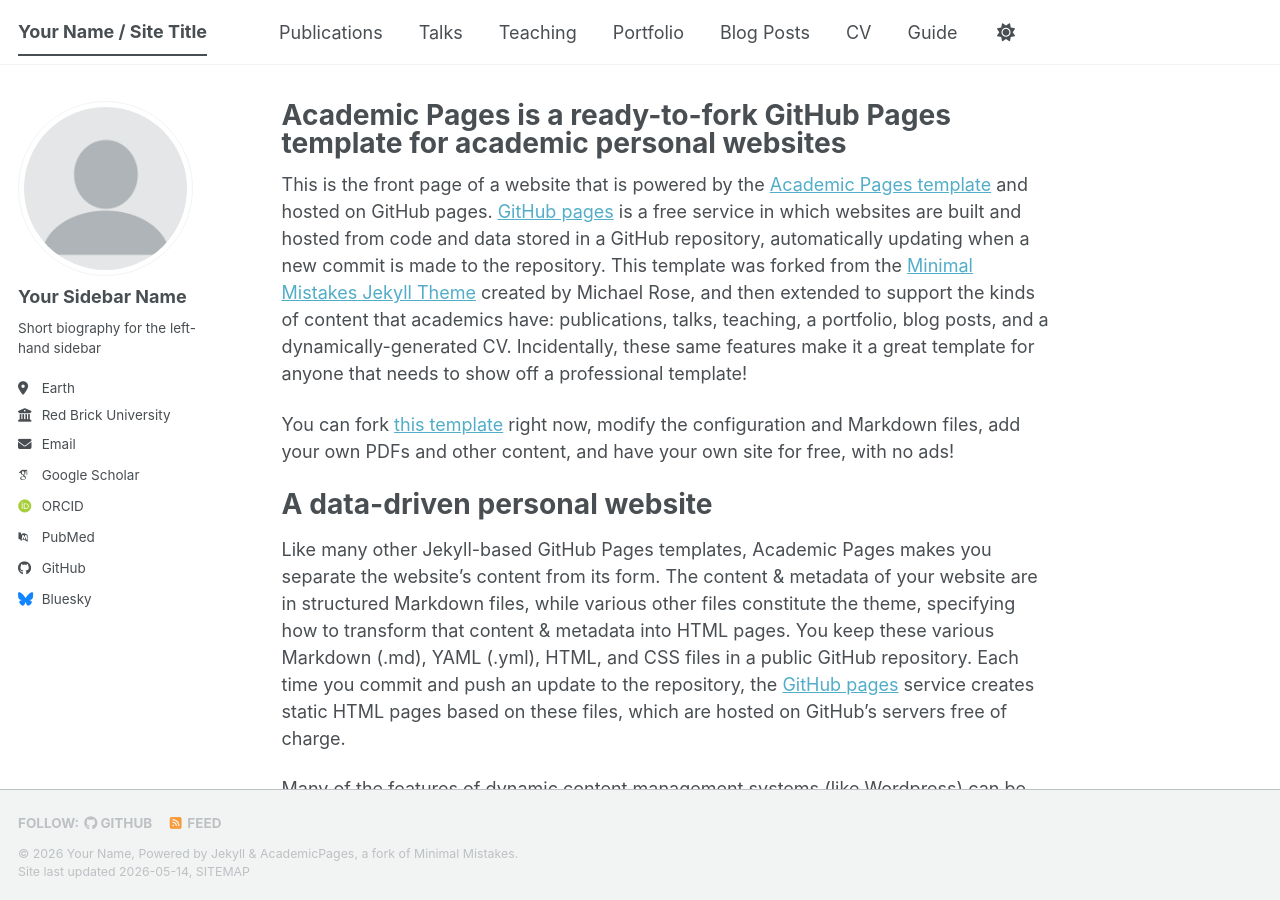
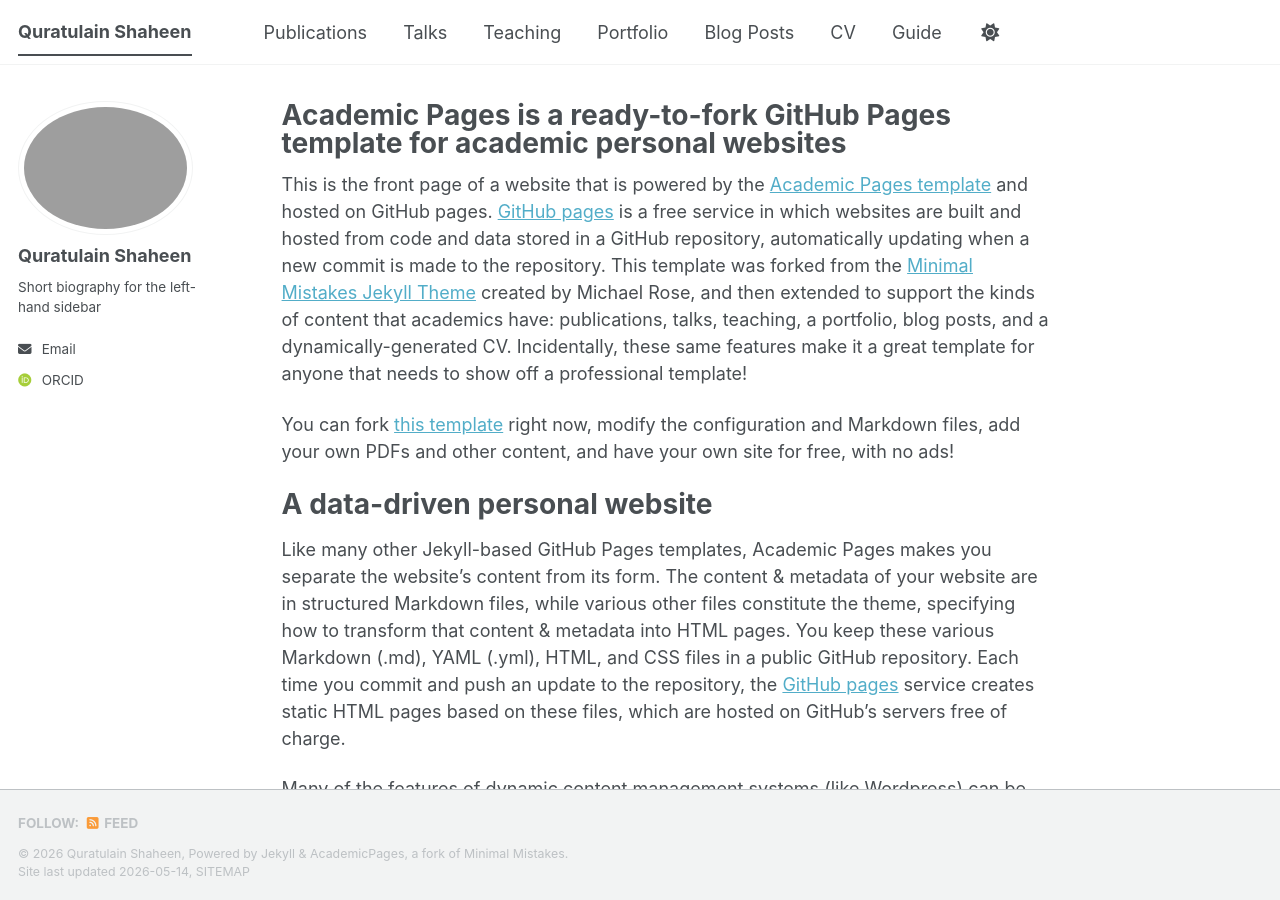
Before and after one commit to QuratulainS/QuratulainS.github.io, a Jekyll site: the page built from _pages/about.md, in a window 1280 px wide and 900 px high. Built offline with Jekyll 4.4.1, drawn with Linux system fonts in a browser that asks for light colours; some web fonts are replaced; a script bundle is joined from its source files by our own code; library files that are not in the unit come from our copies.

Commit message:
Update _config.yml
updated text

```diff
--- a/_config.yml
+++ b/_config.yml
@@ -9,83 +9,83 @@
 # Basic Site Settings
 locale                   : "en-US"
 site_theme               : "default" # The available themes options are "default", "air", "sunrise", "mint", "dirt" and "contrast"
-title                    : "Your Name / Site Title"
+title                    : "Quratulain Shaheen"
 title_separator          : "-"
-name                     : &name "Your Name"
-description              : &description "Your Name's academic portfolio"   # Update this with a general description of your site, this is the default if not overridden by a page
-url                      : https://academicpages.github.io # The base hostname & protocol for your site e.g. "https://[your GitHub username].github.io",
+name                     : &name "Quratulain Shaheen"
+description              : &description "Quratulain's Academic Portfolio"   # Update this with a general description of your site, this is the default if not overridden by a page
+url                      : https://QuratulainS.github.io # The base hostname & protocol for your site e.g. "https://[your GitHub username].github.io",
                                                            # or if you already have some other page hosted on Github then use "https://[your GitHub username].github.io/[Your Repo Name]"
 baseurl                  : "" # the subpath of your site, e.g. "/blog"
-repository               : "academicpages/academicpages.github.io"
+repository               : "QuratulainS/QuratulainS.github.io"
 
 # Site Author - The following control what appear as part of the author content on the side bar.
 #               If a field is blank the icon and link will not appear, otherwise it will be shown.
 #               Additional customization can be done by editing /_includes/author-profile.html
 author:
   # Biographic information
-  avatar           : "profile.png"
-  name             : "Your Sidebar Name"
+  #avatar           : "profile.png"
+  name             : "Quratulain Shaheen"
   pronouns         : # example: "she/her"
   bio              : "Short biography for the left-hand sidebar"
-  location         : "Earth"
-  employer         : "Red Brick University"
+  #location         : "Earth"
+  #employer         : "Red Brick University"
   uri              : # URL
-  email            : "none@example.org"
+  email            : "quas at st-andrews dot ac dot uk"
 
   # Academic websites
-  academia         : # URL
-  arxiv            : # URL - Update with the correct link to your profile
-  googlescholar    : "https://scholar.google.com/citations?user=PS_CX0AAAAAJ"
-  inspire-hep      : # URL
-  impactstory      : # URL
-  orcid            : "https://orcid.org/yourorcidurl"
-  semantic         : # URL
-  ssrn             : # URL
-  pubmed           : "https://www.ncbi.nlm.nih.gov/pubmed/?term=john+snow"
-  researchgate     : # URL
-  scopus           : # URL
-  zotero           : # URL
+  #academia         : # URL
+  #arxiv            : # URL - Update with the correct link to your profile
+  #googlescholar    : "https://scholar.google.com/citations?user=PS_CX0AAAAAJ"
+  #inspire-hep      : # URL
+  #impactstory      : # URL
+  orcid            : "https://orcid.org/0000-0003-2258-4476"
+  #semantic         : # URL
+  #ssrn             : # URL
+  #pubmed           : "https://www.ncbi.nlm.nih.gov/pubmed/?term=john+snow"
+  #researchgate     : # URL
+  #scopus           : # URL
+  #zotero           : # URL
 
 
   # Repositories and software development
-  bitbucket        : # Username - Update with your username on the site
-  codepen          : # Username
-  dribbble         : # Username
-  github           : "academicpages"
-  kaggle           : # Username
-  stackoverflow    : # User number or user number and name (i.e., use "1" or "1/jeff-atwood")
+  #bitbucket        : # Username - Update with your username on the site
+  #codepen          : # Username
+  #dribbble         : # Username
+  #github           : "academicpages"
+  #kaggle           : # Username
+  #stackoverflow    : # User number or user number and name (i.e., use "1" or "1/jeff-atwood")
 
   # Social media
-  artstation       : # Username
-  bluesky          : "bsky.app" # Replace this with you Bluesky username
-  facebook         : # Username
-  flickr           : # Username
-  foursquare       : # Username
-  goodreads        : # Username
-  google_plus      : # Username
-  keybase          : # Username
-  instagram        : # Username
-  lastfm           : # Username
-  linkedin         : # Username
-  mastodon         : # URL
-  medium           : # URL
-  pinterest        : # Username
-  soundcloud       : # Username
-  steam            : # Username
-  telegram         : # URL
-  tumblr           : # Username
-  twitter          : # Username for X / Twitter
-  vine             : # Username
-  weibo            : # Username
-  wikipedia        : # Username
-  xing             : # Username
-  youtube          : # Username
-  zhihu            : # Username
+  #artstation       : # Username
+  #bluesky          : "bsky.app" # Replace this with you Bluesky username
+  #facebook         : # Username
+  #flickr           : # Username
+  #foursquare       : # Username
+  #goodreads        : # Username
+  #google_plus      : # Username
+  #keybase          : # Username
+  #instagram        : # Username
+  #lastfm           : # Username
+  #linkedin         : # Username
+  #mastodon         : # URL
+  #medium           : # URL
+  #pinterest        : # Username
+  #soundcloud       : # Username
+  #steam            : # Username
+  #telegram         : # URL
+  #tumblr           : # Username
+  #twitter          : # Username for X / Twitter
+  #vine             : # Username
+  #weibo            : # Username
+  #wikipedia        : # Username
+  #xing             : # Username
+  #youtube          : # Username
+  #zhihu            : # Username
 
 # Publication Category - The following the list of publication categories and their headings
 publication_category:
-  books:
-    title: 'Books'
+  #books:
+    #title: 'Books'
   manuscripts:
     title: 'Journal Articles'
   conferences:
```
